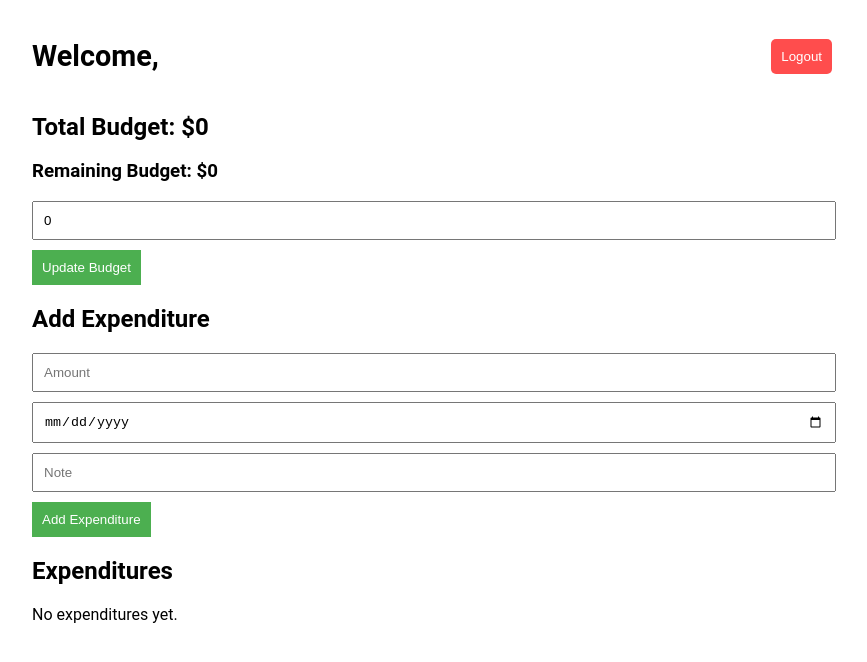
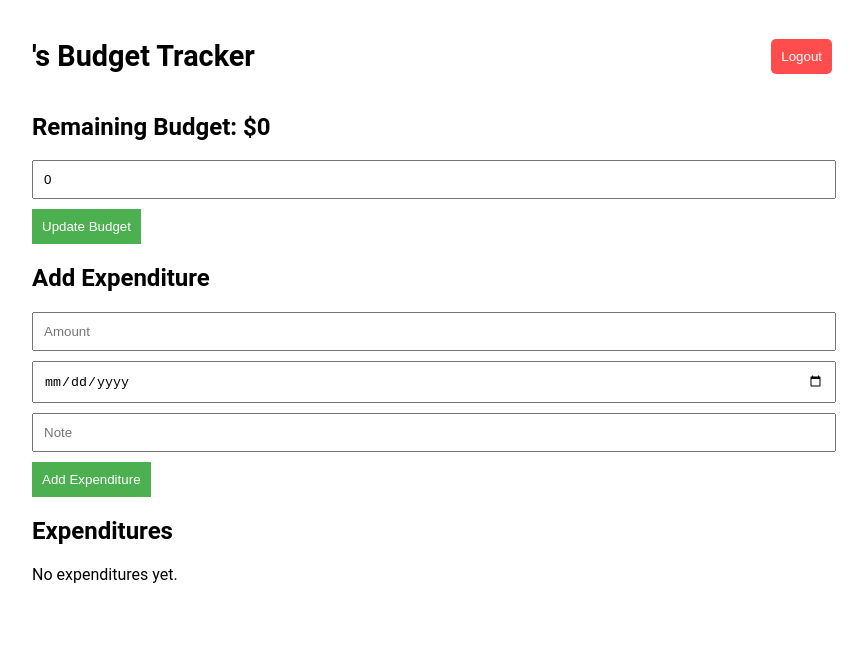
Before and after one commit to mdipasqu13/budget-tracker, a React (Create React App) app in the folder frontend/: page /tracker in a window 1280 px wide. Shown: the top 662 px of the page, without its empty margins (208-1075 px from the left). Built offline with nearby package versions, Linux system fonts and the light colour scheme.

Commit message:
reverting again

```diff
--- a/frontend/src/components/BudgetTracker.js
+++ b/frontend/src/components/BudgetTracker.js
@@ -48,7 +48,6 @@ function BudgetTracker({ userId }) {
       });
       alert("Budget updated!");
       fetchData();
-      setBudget(""); // Clear the budget input field after submission
     } catch (err) {
       console.error(err);
     }
@@ -64,9 +63,9 @@ function BudgetTracker({ userId }) {
       });
       alert("Expenditure added!");
       fetchData();
-      setAmount(""); // Clear the amount input field after submission
-      setDate(""); // Clear the date input field after submission
-      setNote(""); // Clear the note input field after submission
+      setAmount("");
+      setDate("");
+      setNote("");
     } catch (err) {
       console.error(err);
     }
@@ -81,21 +80,15 @@ function BudgetTracker({ userId }) {
   return (
     <div className="tracker-container">
       <header className="tracker-header">
-        <h1>Welcome, {username}</h1>
+        <h1>{username}'s Budget Tracker</h1>
         <button className="logout-button" onClick={handleLogout}>
           Logout
         </button>
       </header>
 
       <div className="budget-summary">
-        <h2>Total Budget: ${budget}</h2>
-        <h3>Remaining Budget: ${remainingBudget}</h3>
-        <form
-          onSubmit={(e) => {
-            e.preventDefault(); // Prevent page reload on form submission
-            handleSetBudget();
-          }}
-        >
+        {/* <h2>Total Budget: ${budget}</h2> */}
+        <h2>Remaining Budget: ${remainingBudget}</h2>
         <input
           type="number"
           placeholder="Set New Budget"
@@ -103,20 +96,13 @@ function BudgetTracker({ userId }) {
           onChange={(e) => setBudget(e.target.value)}
           className="input-field"
         />
-          <button type="submit" className="button-primary">
+        <button className="button-primary" onClick={handleSetBudget}>
           Update Budget
         </button>
-        </form>
       </div>
 
       <div className="add-expenditure">
         <h2>Add Expenditure</h2>
-        <form
-          onSubmit={(e) => {
-            e.preventDefault(); // Prevent page reload on form submission
-            handleAddExpenditure();
-          }}
-        >
         <input
           type="number"
           placeholder="Amount"
@@ -137,10 +123,9 @@ function BudgetTracker({ userId }) {
           onChange={(e) => setNote(e.target.value)}
           className="input-field"
         />
-          <button type="submit" className="button-primary">
+        <button className="button-primary" onClick={handleAddExpenditure}>
           Add Expenditure
         </button>
-        </form>
       </div>
 
       <div className="expenditures-list">
@@ -148,9 +133,7 @@ function BudgetTracker({ userId }) {
         {expenditures.length > 0 ? (
           expenditures.map((exp, index) => (
             <div key={index} className="expenditure-item">
-              <p>
-                ${exp.amount} - {exp.note} ({exp.date})
-              </p>
+              <p>${exp.amount} - {exp.note} ({exp.date})</p>
             </div>
           ))
         ) : (
```
Lines whose indentation alone changed are shown as unchanged.
